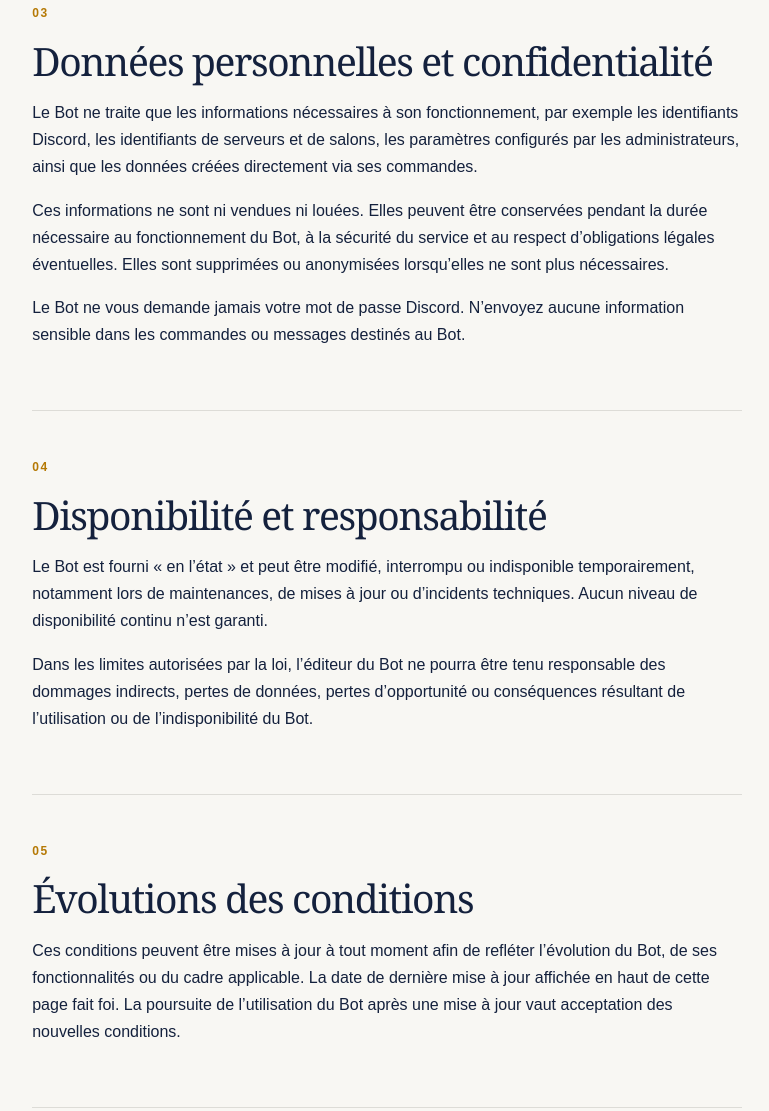
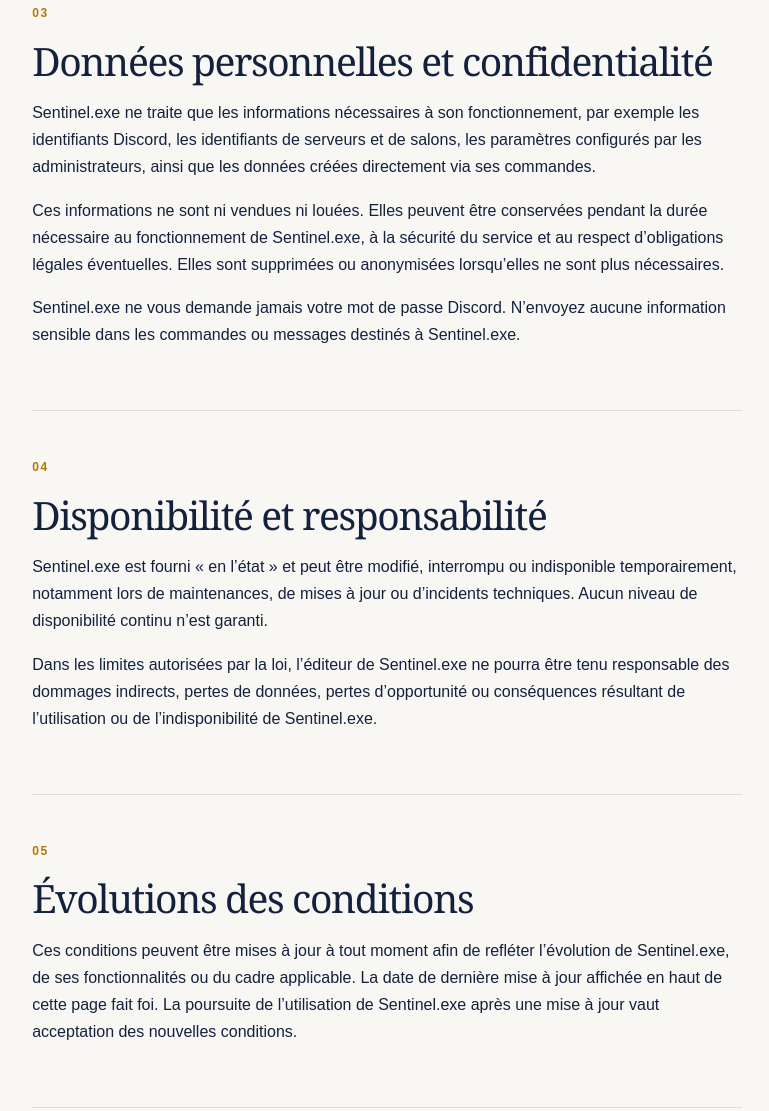
Before and after one commit to Mathieuxit1/site-term-discord, a plain HTML site: page index.html in a window 1280 px wide. Shown: the part 1429-2540 px from the top of the page, without its empty margins (373-1142 px from the left). Drawn offline with Linux system fonts and the light colour scheme.

Commit message:
Update index.html

```diff
--- a/index.html
+++ b/index.html
@@ -5,7 +5,7 @@
     <meta name="viewport" content="width=device-width, initial-scale=1.0" />
     <meta
       name="description"
-      content="Les conditions d’utilisation du Bot Discord."
+      content="Les conditions d’utilisation de Sentinel.exe."
     />
     <meta name="theme-color" content="#0b132b" />
     <title>Conditions d’utilisation | Sentinel.exe</title>
@@ -17,7 +17,7 @@
         <div class="shell">
           <a class="brand" href="#top" aria-label="Retour en haut de page">
             <span class="brand-mark" aria-hidden="true">◆</span>
-            BOT DISCORD
+            SENTINEL.EXE
           </a>
           <p class="eyebrow">Informations légales</p>
           <h1>Conditions d’utilisation</h1>
@@ -47,7 +47,7 @@
             <h2>Acceptation des conditions</h2>
             <p>
               En invitant, en utilisant ou en interagissant avec ce bot Discord
-              (le « Bot »), vous acceptez les présentes conditions
+              ( Sentinel.exe ), vous acceptez les présentes conditions
               d’utilisation. Si vous n’êtes pas d’accord avec l’une de ces
               conditions, veuillez ne pas utiliser le Bot.
             </p>
@@ -83,7 +83,7 @@
             <p class="number">03</p>
             <h2>Données personnelles et confidentialité</h2>
             <p>
-              Le Bot ne traite que les informations nécessaires à son
+              Sentinel.exe ne traite que les informations nécessaires à son
               fonctionnement, par exemple les identifiants Discord, les
               identifiants de serveurs et de salons, les paramètres configurés
               par les administrateurs, ainsi que les données créées directement
@@ -91,15 +91,15 @@
             </p>
             <p>
               Ces informations ne sont ni vendues ni louées. Elles peuvent être
-              conservées pendant la durée nécessaire au fonctionnement du Bot,
+              conservées pendant la durée nécessaire au fonctionnement de Sentinel.exe,
               à la sécurité du service et au respect d’obligations légales
               éventuelles. Elles sont supprimées ou anonymisées lorsqu’elles ne
               sont plus nécessaires.
             </p>
             <p>
-              Le Bot ne vous demande jamais votre mot de passe Discord.
+              Sentinel.exe ne vous demande jamais votre mot de passe Discord.
               N’envoyez aucune information sensible dans les commandes ou
-              messages destinés au Bot.
+              messages destinés à Sentinel.exe.
             </p>
           </section>
 
@@ -107,16 +107,16 @@
             <p class="number">04</p>
             <h2>Disponibilité et responsabilité</h2>
             <p>
-              Le Bot est fourni « en l’état » et peut être modifié, interrompu
+              Sentinel.exe est fourni « en l’état » et peut être modifié, interrompu
               ou indisponible temporairement, notamment lors de maintenances,
               de mises à jour ou d’incidents techniques. Aucun niveau de
               disponibilité continu n’est garanti.
             </p>
             <p>
-              Dans les limites autorisées par la loi, l’éditeur du Bot ne pourra
+              Dans les limites autorisées par la loi, l’éditeur de Sentinel.exe ne pourra
               être tenu responsable des dommages indirects, pertes de données,
               pertes d’opportunité ou conséquences résultant de l’utilisation
-              ou de l’indisponibilité du Bot.
+              ou de l’indisponibilité de Sentinel.exe.
             </p>
           </section>
 
@@ -125,9 +125,9 @@
             <h2>Évolutions des conditions</h2>
             <p>
               Ces conditions peuvent être mises à jour à tout moment afin de
-              refléter l’évolution du Bot, de ses fonctionnalités ou du cadre
+              refléter l’évolution de Sentinel.exe, de ses fonctionnalités ou du cadre
               applicable. La date de dernière mise à jour affichée en haut de
-              cette page fait foi. La poursuite de l’utilisation du Bot après
+              cette page fait foi. La poursuite de l’utilisation de Sentinel.exe après
               une mise à jour vaut acceptation des nouvelles conditions.
             </p>
           </section>
```
